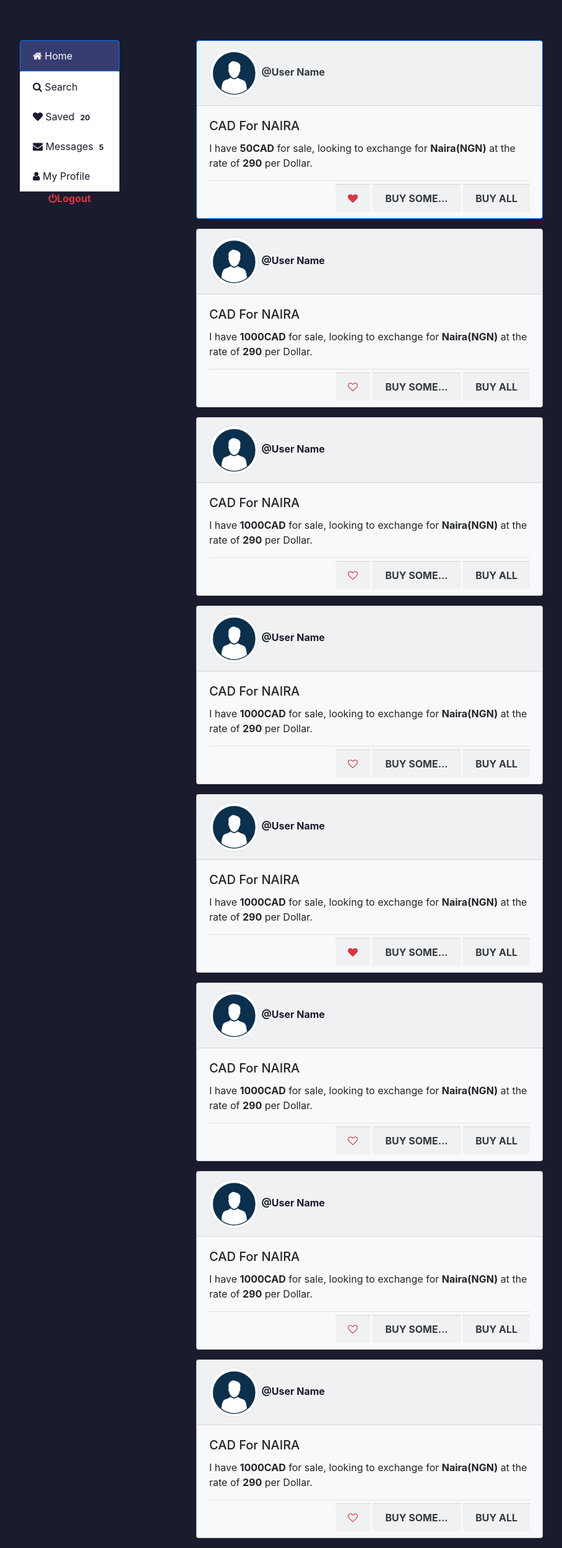
After one commit to user-47/Ploutos-1, a PHP site: page /home.html in a window 1280 px wide. The commit adds this page. Shown: the whole page at 62% size, without its empty margins (53-961 px from the left). Run offline with PHP 8.4, Linux system fonts and the light colour scheme; some libraries are stand-ins or nearby versions.

Commit message:
Updated landing Page and Added Main dashboard page

```diff
--- /dev/null
+++ b/home.html
@@ -0,0 +1,225 @@
+<!doctype html>
+<html lang="en">
+  <head>
+    <meta charset="utf-8">
+    <meta http-equiv="X-UA-Compatible" content="IE=edge">
+    <meta name="viewport" content="width=device-width, initial-scale=1">
+    <title>Home</title>
+
+    <!-- Bootstrap core CSS -->
+    <link href="https://maxcdn.bootstrapcdn.com/bootstrap/4.0.0/css/bootstrap.min.css" rel="stylesheet">
+    <link rel="stylesheet" href="https://stackpath.bootstrapcdn.com/bootstrap/4.4.1/css/bootstrap.min.css" integrity="sha384-Vkoo8x4CGsO3+Hhxv8T/Q5PaXtkKtu6ug5TOeNV6gBiFeWPGFN9MuhOf23Q9Ifjh" crossorigin="anonymous">
+    <script src="http://cdn.ckeditor.com/4.6.1/standard/ckeditor.js"></script>
+    <!-- Fone Awesome -->
+    <link rel="stylesheet" href="https://cdnjs.cloudflare.com/ajax/libs/font-awesome/4.7.0/css/font-awesome.min.css">
+
+    <!-- Raw CSS for Override -->
+<link href="stylesheet.css" rel="stylesheet">
+  </head>
+
+  <body class="homeBody">
+
+
+<!-- Left Panel -->
+
+<section id="main">
+  <div class="container">
+    <div class="row">
+      <div class="col-md-3">
+
+        <div class="list-group position-fixed">
+          <!-- <a href="index.html" class="list-group-item active main-color-bg">
+            <span class="glyphicon glyphicon-cog" aria-hidden="true"></span> Dashboard
+          </a> -->
+          <div id="active">
+          <a href="#" class="list-group-item active"><i class="fa fa-home" aria-hidden="true"></i> Home </a>
+        </div>
+          <a href="#" class="list-group-item "><i class="fa fa-search" aria-hidden="true"></i> Search </a>
+          <a href="saved.html" class="list-group-item"><i class="fa fa-heart" aria-hidden="true"></i></span> Saved <span class="badge">20</span></a>
+          <a href="#" class="list-group-item"><i class="fa fa-envelope" aria-hidden="true"></i> Messages <span class="badge">5</span></a>
+          <a href="#" class="list-group-item"><i class="fa fa-user" aria-hidden="true"></i></span> My Profile </a>
+
+                <div class="text-center">
+        <a href="index.html" class="text-danger" ><i class="fa fa-power-off" aria-hidden="true"></i><b>Logout</b>  </a>
+               </div>
+        </div>
+
+      </div>
+
+       <!-- User Timeline -->
+
+      <div class="col-md-9">
+
+          <div class="card bg-light mb-3 border-primary" style="max-width: 35rem;" >
+            <div class="card-header">
+              <a href="#" class="text-decoration-none text-dark"><img src="/imgs/prof_Image.jpg" alt="User Profile Image" width="80px" height="80px" class="rounded-circle img-fluid img-thumbnail"> <b> @User Name </b> </a>
+               </div>
+            <div class="card-body">
+              <h5 class="card-title">CAD For NAIRA</h5>
+              <p class="card-text">I have <b>50CAD</b> for sale, looking to exchange for <b>Naira(NGN)</b> at the rate of <b>290</b> per Dollar.</p>
+              <hr>
+             <div class="float-right">
+               <a href="#" class=" card-footer text-danger ">
+              <i class="fa fa-heart" aria-hidden="true"></i></a>
+              <a href="#" class=" card-footer text-dark text-decoration-none">
+                <b>BUY  SOME...</b></a>
+                <a href="#" class=" card-footer text-dark text-decoration-none">
+                  <b>BUY ALL </b></a>
+            </div>
+            </div>
+          </div>
+
+
+          <div class="card bg-light mb-3" style="max-width: 35rem;">
+            <div class="card-header">
+              <a href="#" class="text-decoration-none"><img src="/imgs/prof_Image.jpg" alt="User Profile Image" width="80px" height="80px" class="rounded-circle img-fluid img-thumbnail"> <b> @User Name </b> </a>
+               </div>
+            <div class="card-body">
+              <h5 class="card-title">CAD For NAIRA</h5>
+              <p class="card-text">I have <b>1000CAD</b> for sale, looking to exchange for <b>Naira(NGN)</b> at the rate of <b>290</b> per Dollar.</p>
+              <hr>
+             <div class="float-right">
+               <a href="#" class=" card-footer text-danger ">
+              <i class="fa fa-heart-o" aria-hidden="true"></i></a>
+              <a href="#" class=" card-footer text-dark text-decoration-none">
+                <b>BUY  SOME...</b></a>
+                <a href="#" class=" card-footer text-dark text-decoration-none">
+                  <b>BUY ALL </b></a>
+            </div>
+            </div>
+          </div>
+
+          <div class="card bg-light mb-3" style="max-width: 35rem;">
+            <div class="card-header">
+              <a href="#" class="text-decoration-none"><img src="/imgs/prof_Image.jpg" alt="User Profile Image" width="80px" height="80px" class="rounded-circle img-fluid img-thumbnail"> <b> @User Name </b> </a>
+               </div>
+            <div class="card-body">
+              <h5 class="card-title">CAD For NAIRA</h5>
+              <p class="card-text">I have <b>1000CAD</b> for sale, looking to exchange for <b>Naira(NGN)</b> at the rate of <b>290</b> per Dollar.</p>
+              <hr>
+             <div class="float-right">
+               <a href="#" class=" card-footer text-danger ">
+              <i class="fa fa-heart-o" aria-hidden="true"></i></a>
+              <a href="#" class=" card-footer text-dark text-decoration-none">
+                <b>BUY  SOME...</b></a>
+                <a href="#" class=" card-footer text-dark text-decoration-none">
+                  <b>BUY ALL </b></a>
+            </div>
+            </div>
+          </div>
+
+          <div class="card bg-light mb-3" style="max-width: 35rem;">
+            <div class="card-header">
+              <a href="#" class="text-decoration-none"><img src="/imgs/prof_Image.jpg" alt="User Profile Image" width="80px" height="80px" class="rounded-circle img-fluid img-thumbnail"> <b> @User Name </b> </a>
+               </div>
+            <div class="card-body">
+              <h5 class="card-title">CAD For NAIRA</h5>
+              <p class="card-text">I have <b>1000CAD</b> for sale, looking to exchange for <b>Naira(NGN)</b> at the rate of <b>290</b> per Dollar.</p>
+              <hr>
+             <div class="float-right">
+               <a href="#" class=" card-footer text-danger ">
+              <i class="fa fa-heart-o" aria-hidden="true"></i></a>
+              <a href="#" class=" card-footer text-dark text-decoration-none">
+                <b>BUY  SOME...</b></a>
+                <a href="#" class=" card-footer text-dark text-decoration-none">
+                  <b>BUY ALL </b></a>
+            </div>
+            </div>
+          </div>
+
+          <div class="card bg-light mb-3" style="max-width: 35rem;">
+            <div class="card-header">
+              <a href="#" class="text-decoration-none"><img src="/imgs/prof_Image.jpg" alt="User Profile Image" width="80px" height="80px" class="rounded-circle img-fluid img-thumbnail"> <b> @User Name </b> </a>
+               </div>
+            <div class="card-body">
+              <h5 class="card-title">CAD For NAIRA</h5>
+              <p class="card-text">I have <b>1000CAD</b> for sale, looking to exchange for <b>Naira(NGN)</b> at the rate of <b>290</b> per Dollar.</p>
+              <hr>
+             <div class="float-right">
+               <a href="#" class=" card-footer text-danger ">
+              <i class="fa fa-heart" aria-hidden="true"></i></a>
+              <a href="#" class=" card-footer text-dark text-decoration-none">
+                <b>BUY  SOME...</b></a>
+                <a href="#" class=" card-footer text-dark text-decoration-none">
+                  <b>BUY ALL </b></a>
+            </div>
+            </div>
+          </div>
+
+
+          <div class="card bg-light mb-3" style="max-width: 35rem;">
+            <div class="card-header">
+              <a href="#" class="text-decoration-none"><img src="/imgs/prof_Image.jpg" alt="User Profile Image" width="80px" height="80px" class="rounded-circle img-fluid img-thumbnail"> <b> @User Name </b> </a>
+               </div>
+            <div class="card-body">
+              <h5 class="card-title">CAD For NAIRA</h5>
+              <p class="card-text">I have <b>1000CAD</b> for sale, looking to exchange for <b>Naira(NGN)</b> at the rate of <b>290</b> per Dollar.</p>
+              <hr>
+             <div class="float-right">
+               <a href="#" class=" card-footer text-danger ">
+              <i class="fa fa-heart-o" aria-hidden="true"></i></a>
+              <a href="#" class=" card-footer text-dark text-decoration-none">
+                <b>BUY  SOME...</b></a>
+                <a href="#" class=" card-footer text-dark text-decoration-none">
+                  <b>BUY ALL </b></a>
+            </div>
+            </div>
+          </div>
+
+          <div class="card bg-light mb-3" style="max-width: 35rem;">
+            <div class="card-header">
+              <a href="#" class="text-decoration-none"><img src="/imgs/prof_Image.jpg" alt="User Profile Image" width="80px" height="80px" class="rounded-circle img-fluid img-thumbnail"> <b> @User Name </b> </a>
+               </div>
+            <div class="card-body">
+              <h5 class="card-title">CAD For NAIRA</h5>
+              <p class="card-text">I have <b>1000CAD</b> for sale, looking to exchange for <b>Naira(NGN)</b> at the rate of <b>290</b> per Dollar.</p>
+              <hr>
+             <div class="float-right">
+               <a href="#" class=" card-footer text-danger ">
+              <i class="fa fa-heart-o" aria-hidden="true"></i></a>
+              <a href="#" class=" card-footer text-dark text-decoration-none">
+                <b>BUY  SOME...</b></a>
+                <a href="#" class=" card-footer text-dark text-decoration-none">
+                  <b>BUY ALL </b></a>
+            </div>
+            </div>
+          </div>
+
+          <div class="card bg-light mb-3" style="max-width: 35rem;">
+            <div class="card-header">
+              <a href="#" class="text-decoration-none"><img src="/imgs/prof_Image.jpg" alt="User Profile Image" width="80px" height="80px" class="rounded-circle img-fluid img-thumbnail"> <b> @User Name </b> </a>
+               </div>
+            <div class="card-body">
+              <h5 class="card-title">CAD For NAIRA</h5>
+              <p class="card-text">I have <b>1000CAD</b> for sale, looking to exchange for <b>Naira(NGN)</b> at the rate of <b>290</b> per Dollar.</p>
+              <hr>
+             <div class="float-right">
+               <a href="#" class=" card-footer text-danger ">
+              <i class="fa fa-heart-o" aria-hidden="true"></i></a>
+              <a href="#" class=" card-footer text-dark text-decoration-none">
+                <b>BUY  SOME...</b></a>
+                <a href="#" class=" card-footer text-dark text-decoration-none">
+                  <b>BUY ALL </b></a>
+            </div>
+            </div>
+          </div>
+
+        </div>
+      </div>
+      </div>
+
+</section>
+
+
+
+
+
+
+
+    <!-- Optional JavaScript -->
+    <!-- jQuery first, then Popper.js, then Bootstrap JS -->
+    <script src="https://code.jquery.com/jquery-3.5.1.slim.min.js" integrity="sha384-DfXdz2htPH0lsSSs5nCTpuj/zy4C+OGpamoFVy38MVBnE+IbbVYUew+OrCXaRkfj" crossorigin="anonymous"></script>
+    <script src="https://cdn.jsdelivr.net/npm/popper.js@1.16.0/dist/umd/popper.min.js" integrity="sha384-Q6E9RHvbIyZFJoft+2mJbHaEWldlvI9IOYy5n3zV9zzTtmI3UksdQRVvoxMfooAo" crossorigin="anonymous"></script>
+    <script src="https://stackpath.bootstrapcdn.com/bootstrap/4.5.0/js/bootstrap.min.js" integrity="sha384-OgVRvuATP1z7JjHLkuOU7Xw704+h835Lr+6QL9UvYjZE3Ipu6Tp75j7Bh/kR0JKI" crossorigin="anonymous"></script>
+  </body>
+</html>
--- a/stylesheet.css
+++ b/stylesheet.css
@@ -1,9 +1,58 @@
 /* Add a black background color to the top navigation */
 
-/* body{
-    width: 100vw;
-    height: 100vh;
+body{
+    /* width: 100vw;
+    height: 100vh;  */
+padding-top: 65px;
+}
+
+#main a {
+  color: #1b1b2e;
+}
+
+#main a:hover {
+
+  background-color: rgb(55, 60, 112);
+  color: white;
+  /* text-decoration-color: snow; */
+}
+
+.float-right .card-footer a:hover {
+  color: white !important ;
+}
+
+.text-danger a:hover{
+  color: white;
+}
+.active {
+  background-color: rgb(55, 60, 112) !important;
+}
+
+#active a {
+  color: white;
+}
+/* FULL DARK MODE (incase we implement it - WIP code) */
+/* body a{
+  color: white;
+}
+
+body p{
+  color: white;
+}
+
+.card {
+  background-color: #1b1b2e !important;
 } */
+
+
+
+.homeBody {
+  background: #1b1b2e;
+  /* background: white; */
+}
+
+
+
 
 .topnav {
     /* position: fixed; */
@@ -16,11 +65,6 @@
   }
 
 
-
-/* Change the color of links on hover */
-.topnav a:hover {
-  background-color: rgb(231, 85, 85)
-}
 
 .topnav form {
 float: right;
@@ -49,7 +93,7 @@ button[type=submit] {
   font-family: 'Myriad Pro Regular', 'Lucida Sans Regular', 'Lucida Grande', 'Lucida Sans Unicode', Geneva, Verdana, sans-serif;
 }
 
-input[type=submit]:hover {
+button[type=submit]:hover {
   background-color: rgb(231, 85, 85)
 }
 
```
Also changed, not shown: index.html (+11 -5 lines), saved.html (added, +117 -0 lines), imgs/prof_Image.jpg (added).
